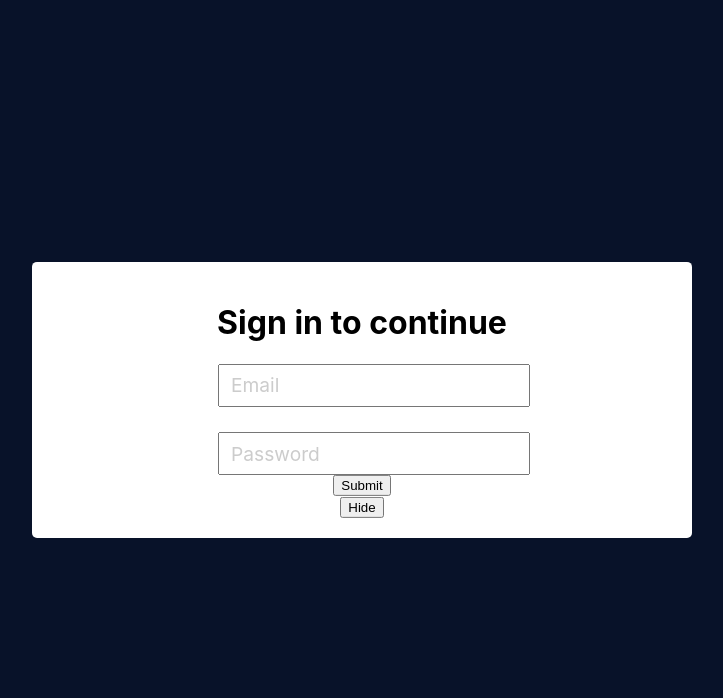
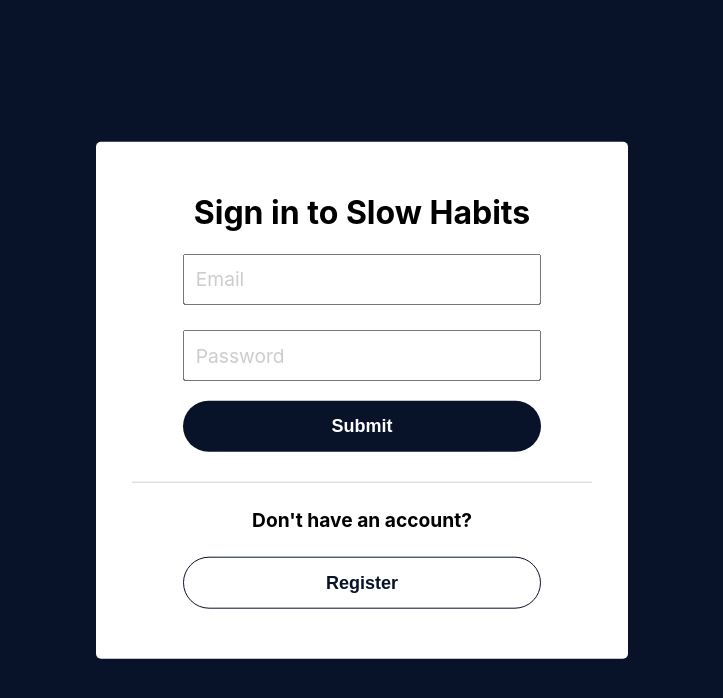
Before and after one commit to JTavinor/react-forms-playground, a React (Create React App) app: page / in a window 1280 px wide. Shown: the top 698 px of the page, without its empty margins (278-1001 px from the left). Built offline with nearby package versions, Linux system fonts and the light colour scheme.

Commit message:
Nice styles and fix overflow issues

```diff
--- a/package.json
+++ b/package.json
@@ -11,6 +11,7 @@
     "react-dom": "^17.0.2",
     "react-final-form": "^6.5.3",
     "react-hook-form": "^7.14.2",
+    "react-icons": "^4.2.0",
     "react-router-dom": "^5.2.1",
     "react-scripts": "4.0.3",
     "web-vitals": "^1.1.2"
--- a/src/App.css
+++ b/src/App.css
@@ -237,12 +237,13 @@
   width: 100vw;
   background-color: #081229;
   display: flex;
-  overflow: hidden;
+  overflow-x: hidden;
+  display: relative;
 }
 
 .loginFormCont {
-  padding: 20px 10px;
-  width: 50%;
+  padding: 30px 10px;
+  width: 40%;
   margin: auto;
   background-color: white;
   border-radius: 5px;
@@ -271,8 +272,9 @@
 }
 
 .floatingInputField {
+  box-sizing: border-box;
   width: 100%;
-  height: 2.2rem;
+  height: 3.2rem;
   font-size: large;
   padding: 2px 10px;
   position: relative;
@@ -291,12 +293,13 @@
 }
 
 .inputErrorMessage {
-  color: red;
+  color: rgba(255, 0, 0, 0.616);
   align-self: start;
+  margin-top: 3px;
 }
 
 .floatingLabelForm {
-  width: 45%;
+  width: 70%;
   margin: auto;
 }
 
@@ -330,10 +333,56 @@
 
 .hidden {
   transition: transform 1s;
-  transform: translate(150vw, -50%);
+  transform: translate(130vw, -50%);
 }
 
 .registerHidden {
   transition: transform 1s;
-  transform: translate(-150vw, -50%);
+  transform: translate(-130vw, -50%);
 }
+
+.loginButton {
+  width: 100%;
+  margin: 20px 0;
+  height: 3.2rem;
+  font-size: large;
+  font-weight: bold;
+  background-color: #081229;
+  border-radius: 500px;
+  border: none;
+  padding: 0;
+  outline: none;
+  color: white;
+  transition: all 0.5s;
+}
+
+.loginButton:hover {
+  transition: all 0.8s;
+  background-color: #263566;
+  cursor: pointer;
+}
+
+.divider {
+  width: 90%;
+  margin: 10px auto;
+  border-top: 1px solid lightgray;
+}
+
+.noAccount {
+  font-size: 1.2rem;
+  margin: 25px 0;
+}
+
+.hideButton {
+  width: 70%;
+  border: 1px solid #081229;
+  background-color: white;
+  color: #081229;
+  margin-top: 0;
+}
+
+.hideButton:hover {
+  transition: all 0.8s;
+  background-color: #263566;
+  color: white;
+}
--- a/src/components/LoginForm.jsx
+++ b/src/components/LoginForm.jsx
@@ -18,11 +18,26 @@
   const [registerHidden, setRegisterHidden] = useState("registerHidden");
 
   return (
+    <div style={{ overflow: "hidden", width: "100vw", position: "relative" }}>
       <div className="mainContainer">
         <div className={`loginFormCont ${registerHidden} register`}>
-        <h1>Register to continue</h1>
+          <h1>Create Account</h1>
           <form onSubmit={handleSubmit(onSubmit)} className="floatingLabelForm">
             <div className="floatingLabelGroup" id="firstFloatingLabelGroup">
+              <input
+                {...register("name", { required: true })}
+                id="name"
+                className="floatingInputField"
+                required
+              />
+              <label htmlFor="name" className="floatingLabel">
+                Name
+              </label>
+            </div>
+            {errors.name && (
+              <div className="inputErrorMessage">Name is required</div>
+            )}
+            <div className="floatingLabelGroup">
               <input
                 {...register("email", { required: true })}
                 id="email"
@@ -54,20 +69,25 @@
             {errors.password && (
               <div className="inputErrorMessage">Password is required</div>
             )}
-          <button type="submit">Submit</button>
+            <button type="submit" className="loginButton">
+              Register
+            </button>
           </form>
+          <div className="divider" />
+          <h2 className="noAccount">Already have an account?</h2>
           <button
+            className="loginButton hideButton"
             onClick={() => {
               setRegisterHidden("registerHidden");
               setLoginHidden("");
               setLoginNotHidden("loginNotHidden");
             }}
           >
-          Hide
+            Go to Login
           </button>
         </div>
         <div className={`loginFormCont ${loginHidden} ${loginNotHidden} login`}>
-        <h1>Sign in to continue</h1>
+          <h1>Sign in to Slow Habits</h1>
           <form onSubmit={handleSubmit(onSubmit)} className="floatingLabelForm">
             <div className="floatingLabelGroup" id="firstFloatingLabelGroup">
               <input
@@ -103,17 +123,23 @@
             {errors.password && (
               <div className="inputErrorMessage">Password is required</div>
             )}
-          <button type="submit">Submit</button>
+            <button type="submit" className="loginButton">
+              Submit
+            </button>
           </form>
+          <div className="divider" />
+          <h2 className="noAccount">Don't have an account?</h2>
           <button
+            className="loginButton hideButton"
             onClick={() => {
               setLoginHidden("hidden");
               setRegisterHidden("");
               setLoginNotHidden("");
             }}
           >
-          Hide
+            Register
           </button>
+        </div>
       </div>
     </div>
   );
```
Also changed, not shown: 1 other file (tests, documents, lock files or other folders). Lines whose indentation alone changed are shown as unchanged.
